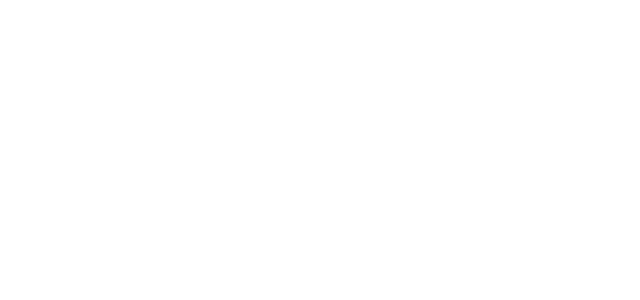
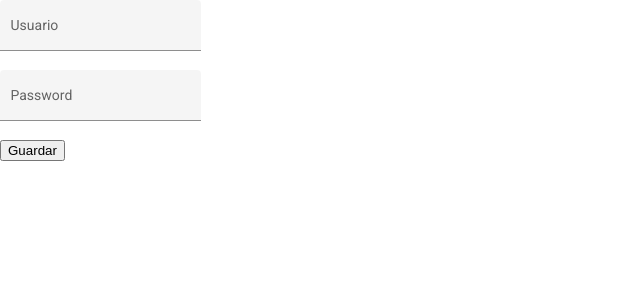
Before and after one commit to silvericedan/AngularEjemplo, an Angular app: page /login in a window 1280 px wide. Before the commit this address led to /. Shown: the top 300 px of the page, without its empty margins (0-640 px from the left). Built offline with nearby package versions, Linux system fonts and the light colour scheme.

Commit message:
Minor fixes

```diff
--- a/src/app/app-routing.module.ts
+++ b/src/app/app-routing.module.ts
@@ -6,10 +6,14 @@
 
 
 const routes: Routes = [
-  { path: 'app-persona-formu', component: PersonaFormuComponent },
+  {
+    path: '',
+    loadChildren: () => import('./modules/auth/auth.module').then((m) => m.AuthModule)
+  }
+ /*  { path: 'app-persona-formu', component: PersonaFormuComponent },
   { path: 'app-crear-curso', component: CrearCursoComponent },
   { path: 'app-crear-curso/:id', component: CrearCursoComponent },
-  { path: 'app-listar-cursos', component: ListarCursosComponent}
+  { path: 'app-listar-cursos', component: ListarCursosComponent} */
 ];
 
 @NgModule({
--- /dev/null
+++ b/src/app/modules/auth/auth.module.ts
@@ -0,0 +1,21 @@
+import { AuthService } from './services/auth.service';
+import { AppRoutingModule } from './auth-routing.module';
+import { LoginComponent } from './login/login.component';
+import { HttpClientModule } from '@angular/common/http';
+import { ReactiveFormsModule } from '@angular/forms';
+import { NgModule } from '@angular/core';
+import {CommonModule} from '@angular/common';
+
+import { MatFormFieldModule } from '@angular/material/form-field';
+import {MatInputModule} from '@angular/material/input';
+
+import { TokenStorageService } from './services/token-storage.service';
+
+
+@NgModule({
+    declarations: [ LoginComponent ],
+    imports: [ ReactiveFormsModule, HttpClientModule, CommonModule, AppRoutingModule,
+    MatFormFieldModule, MatInputModule ],
+    providers: [ AuthService, TokenStorageService ],
+  })
+  export class AuthModule { }
--- /dev/null
+++ b/src/app/modules/auth/login/login.component.html
@@ -0,0 +1,20 @@
+<div class="inner">
+    <form [formGroup]="itemForm" (ngSubmit)="submit()">
+
+      <mat-form-field appearance="fill">
+        <mat-label>Usuario</mat-label>
+        <input matInput name="username" formControlName="username">
+      </mat-form-field>
+      <br>
+      <mat-form-field appearance="fill">
+        <mat-label>Password</mat-label>
+        <input matInput name="password" formControlName="password">
+      </mat-form-field>
+      <br>
+
+      <div class="inner">
+        <button type="submit" mat-raised-button class="buttonform" color="primary">Guardar</button>
+      </div>
+
+    </form>
+  </div>
--- /dev/null
+++ b/src/app/modules/auth/login/login.component.ts
@@ -0,0 +1,36 @@
+import { TokenStorageService } from './../services/token-storage.service';
+import { AuthService } from './../services/auth.service';
+import { Component, OnInit } from '@angular/core';
+import { FormBuilder, FormGroup } from '@angular/forms';
+
+@Component({
+    selector: 'app-login',
+    templateUrl: './login.component.html'
+})
+
+export class LoginComponent implements OnInit {
+    itemForm: FormGroup;
+
+    constructor(private tokenService: TokenStorageService, private auth: AuthService, private fb: FormBuilder) {}
+
+    ngOnInit() {
+        this.initForm();
+    }
+
+    initForm() {
+        this.itemForm = this.fb.group({
+            username: [''],
+            password: ['']
+        });
+    }
+
+    submit(){
+        let credenciales = this.itemForm.value;
+        debugger;
+        this.auth.login(credenciales).subscribe((data) => {
+            debugger;
+            let user = data;
+            this.tokenService.saveToken(data.token);
+        })
+    }
+}
--- /dev/null
+++ b/src/app/modules/auth/services/auth.service.ts
@@ -0,0 +1,21 @@
+import { Injectable } from '@angular/core';
+import { HttpHeaders, HttpClient } from '@angular/common/http';
+import { Observable } from 'rxjs';
+
+
+const httpOptions = {
+    headers: new HttpHeaders({'Content-Type': 'application/json'})
+};
+
+@Injectable()
+export class AuthService{
+    private authUrl = 'http://localhost:3002/api/modules/auth/';
+
+    constructor(private http: HttpClient) {}
+
+    login(credenciales): Observable<any> {
+        return this.http.post(
+            this.authUrl + 'login',
+            {username: credenciales.username, password: credenciales.password }, httpOptions)
+    }
+}
--- /dev/null
+++ b/src/app/modules/auth/services/token-storage.service.ts
@@ -0,0 +1,18 @@
+import { Injectable } from '@angular/core';
+
+const TOKEN = 'auth-token';
+
+@Injectable()
+export class TokenStorageService {
+    constructor() {
+
+    }
+
+    public saveToken(token: string): void {
+        window.sessionStorage.setItem(TOKEN, token);
+    }
+
+    public getToken(): string {
+        return sessionStorage.getItem(TOKEN);
+    }
+}
```
Also changed, not shown: src/app/modules/auth/auth-routing.module.ts (added, +26 -0 lines), src/app/modules/auth/helper/auth.interceptor.ts (added, +23 -0 lines).
